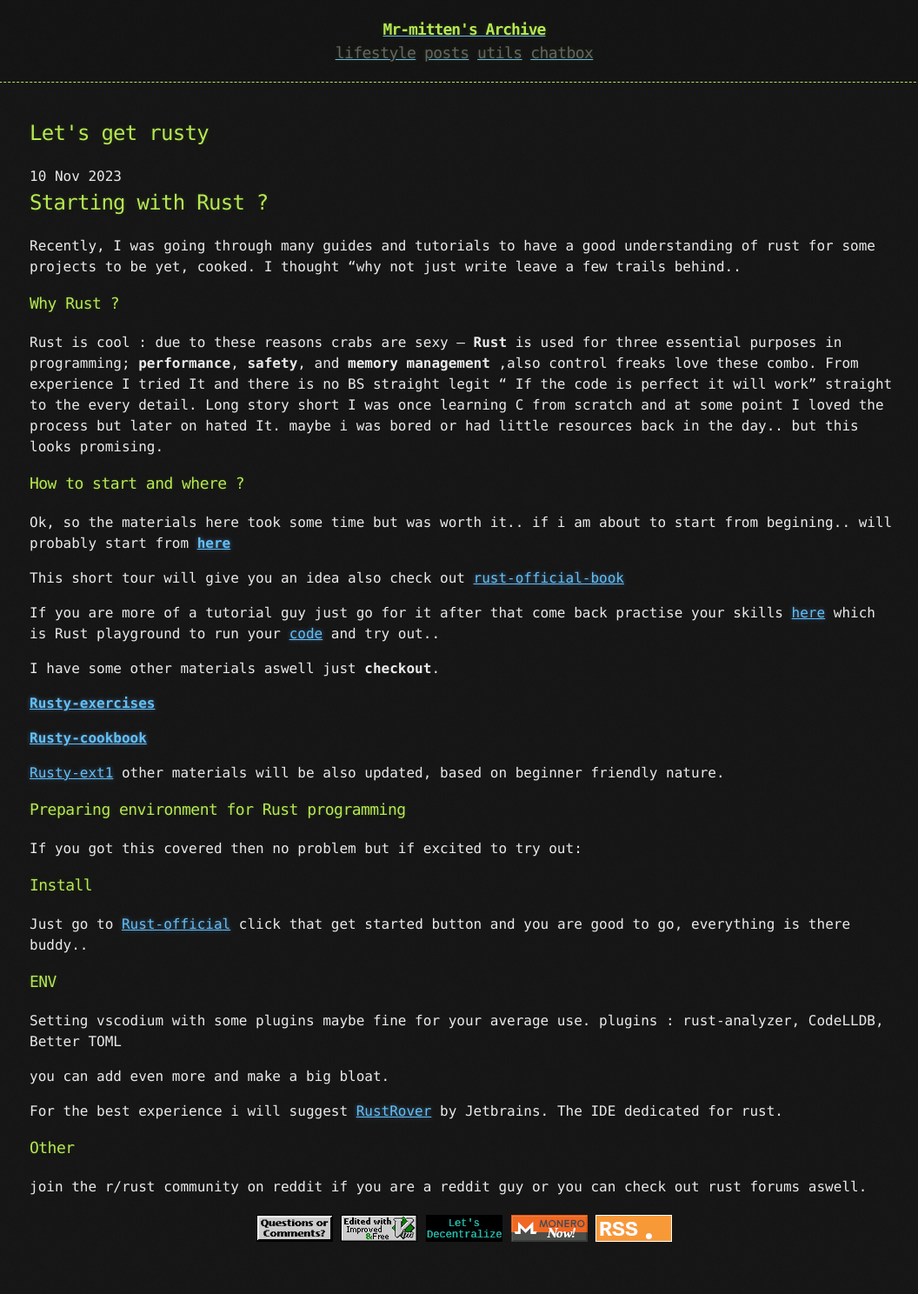
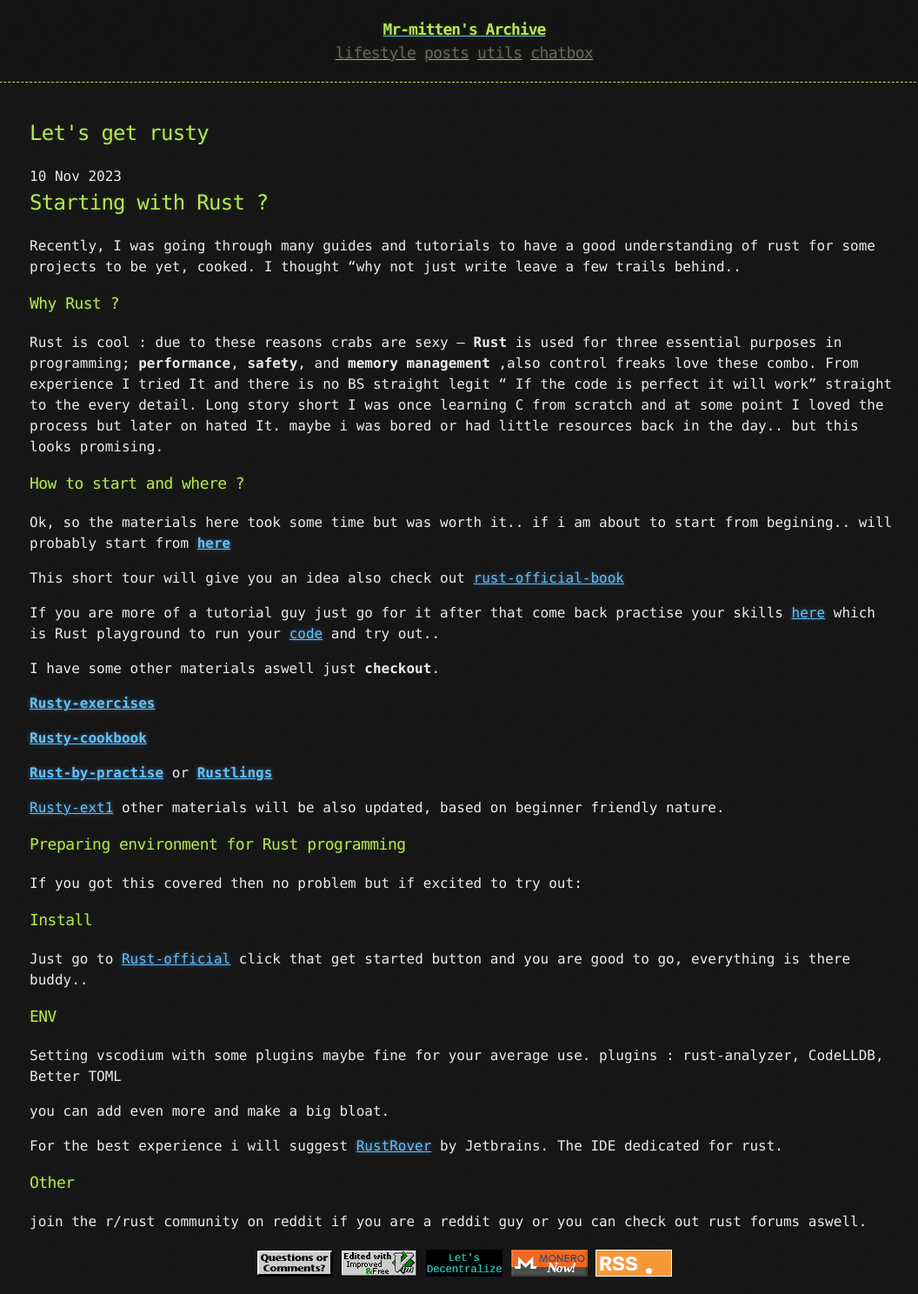
Before and after one commit to zoulx32/mr-mittens.oldweb, a Jekyll site: the page built from _posts/2023-11-10-Let's get rusty.md, in a window 1280 px wide. Shown: the whole page at 87% size, without its empty margins (106-1162 px from the left). Built offline with Jekyll 4.4.1, drawn with Linux system fonts in a browser that asks for light colours; before the commit the page ends 1448 px from its top, so only the background shows below that.

Commit message:
post | updated

```diff
--- a/_posts/2023-11-10-Let's get rusty.md
+++ b/_posts/2023-11-10-Let's get rusty.md
@@ -31,7 +31,11 @@ just **checkout**.
 
 [**Rusty-exercises**](https://exercism.org/tracks/rust/exercises)
 
-[**Rusty-cookbook**](https://rust-lang-nursery.github.io/rust-cookbook/)
+[**Rusty-cookbook**](https://rust-lang-nursery.github.io/rust-cookbook)
+
+[**Rust-by-practise**](https://practice.rs/why-exercise.html) or [**Rustlings**](https://rustlings.cool)
+
+
 
 [Rusty-ext1](https://fasterthanli.me/articles/a-half-hour-to-learn-rust) other materials will be also updated,
 based on beginner friendly nature.
```
